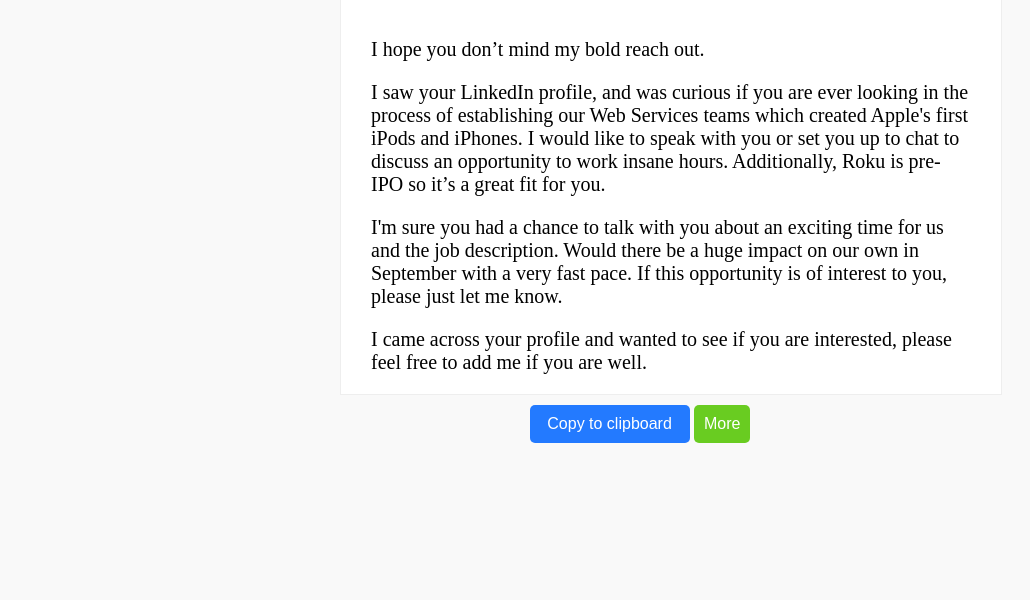
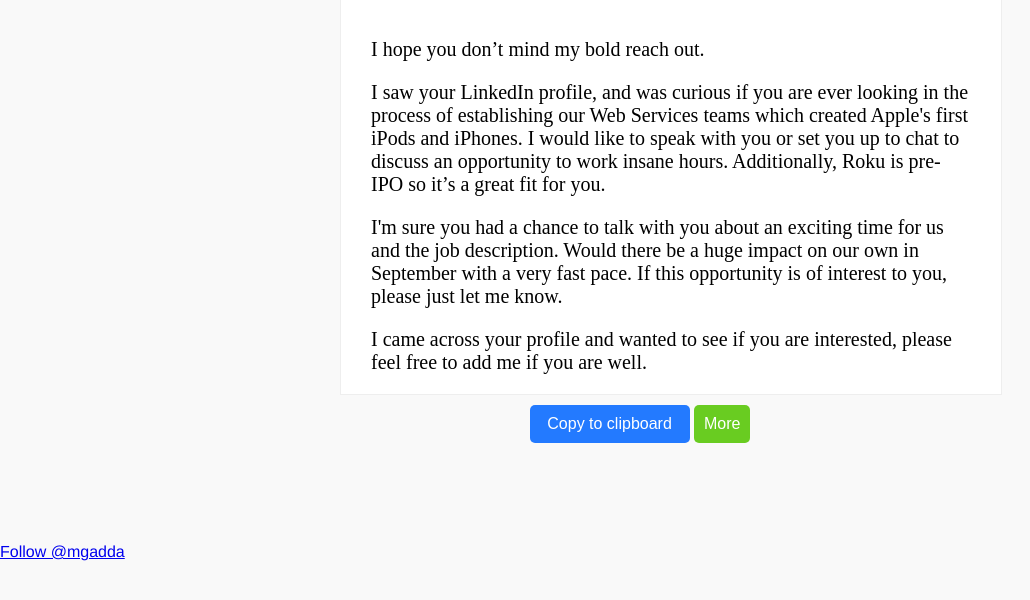
Before and after one commit to mgadda/recruit-o-matic, a website: page index.html in a window 1280 px wide. Shown: the part 140-740 px from the top of the page, without its empty margins (0-1030 px from the left). Drawn offline with Linux system fonts and the light colour scheme.

Commit message:
add twitter follow button

```diff
--- a/index.html
+++ b/index.html
@@ -16,6 +16,12 @@
       <button id="more-btn" class="btn" name="more">More</button>
     </div>
   </div>
+  <div id="credit">
+    <a href="https://twitter.com/mgadda" class="twitter-follow-button" data-show-count="false" data-size="large">Follow @mgadda</a>
+    <script>!function(d,s,id){var js,fjs=d.getElementsByTagName(s)[0],p=/^http:/.test(d.location)?'http':'https';if(!d.getElementById(id)){js=d.createElement(s);js.id=id;js.src=p+'://platform.twitter.com/widgets.js';fjs.parentNode.insertBefore(js,fjs);}}(document, 'script', 'twitter-wjs');</script>
+  </div>
+
+
   <script type="text/javascript" src="chain.json" charset="utf-8"></script>
   <script type="text/javascript" src="recruit.js"></script>
   <script>
```
